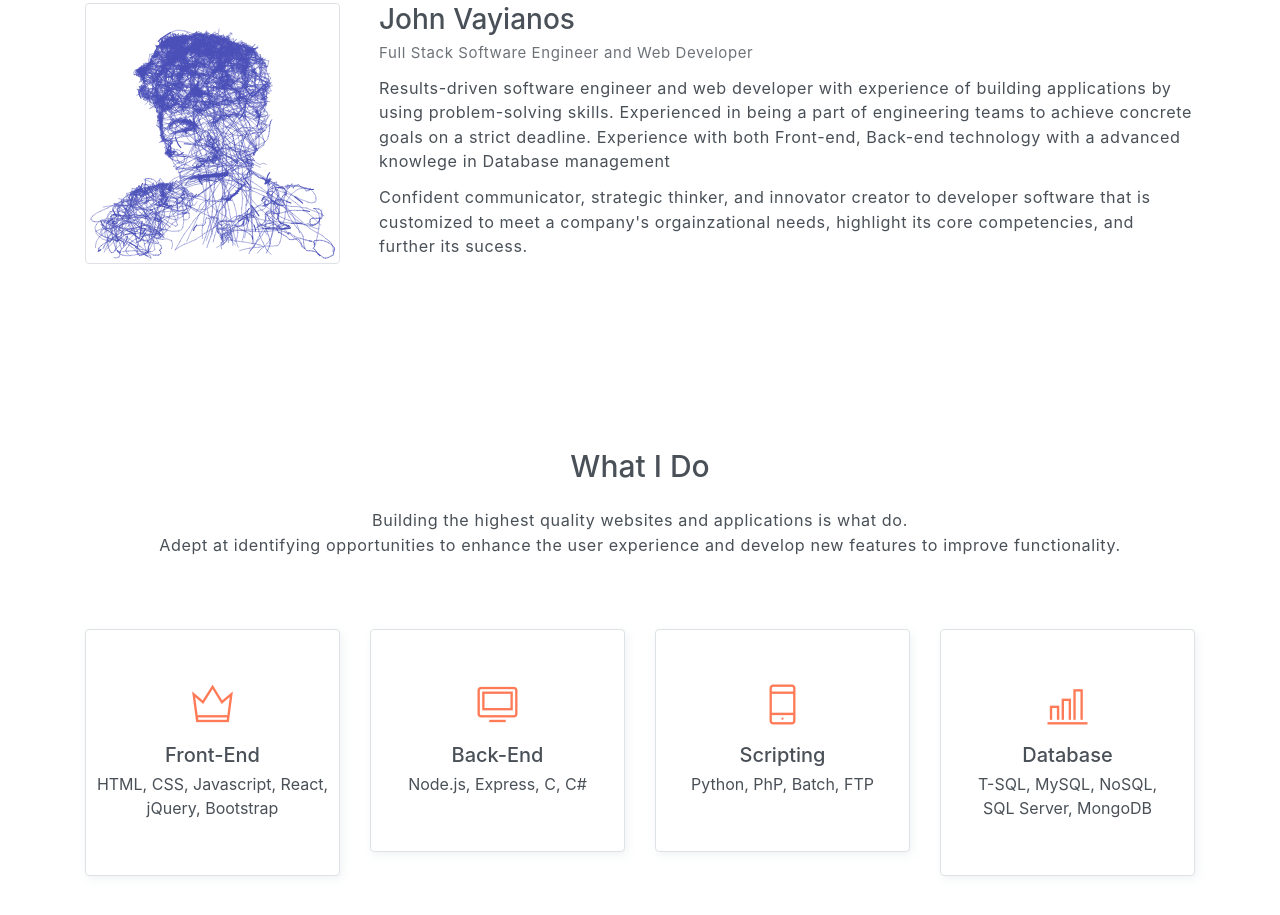
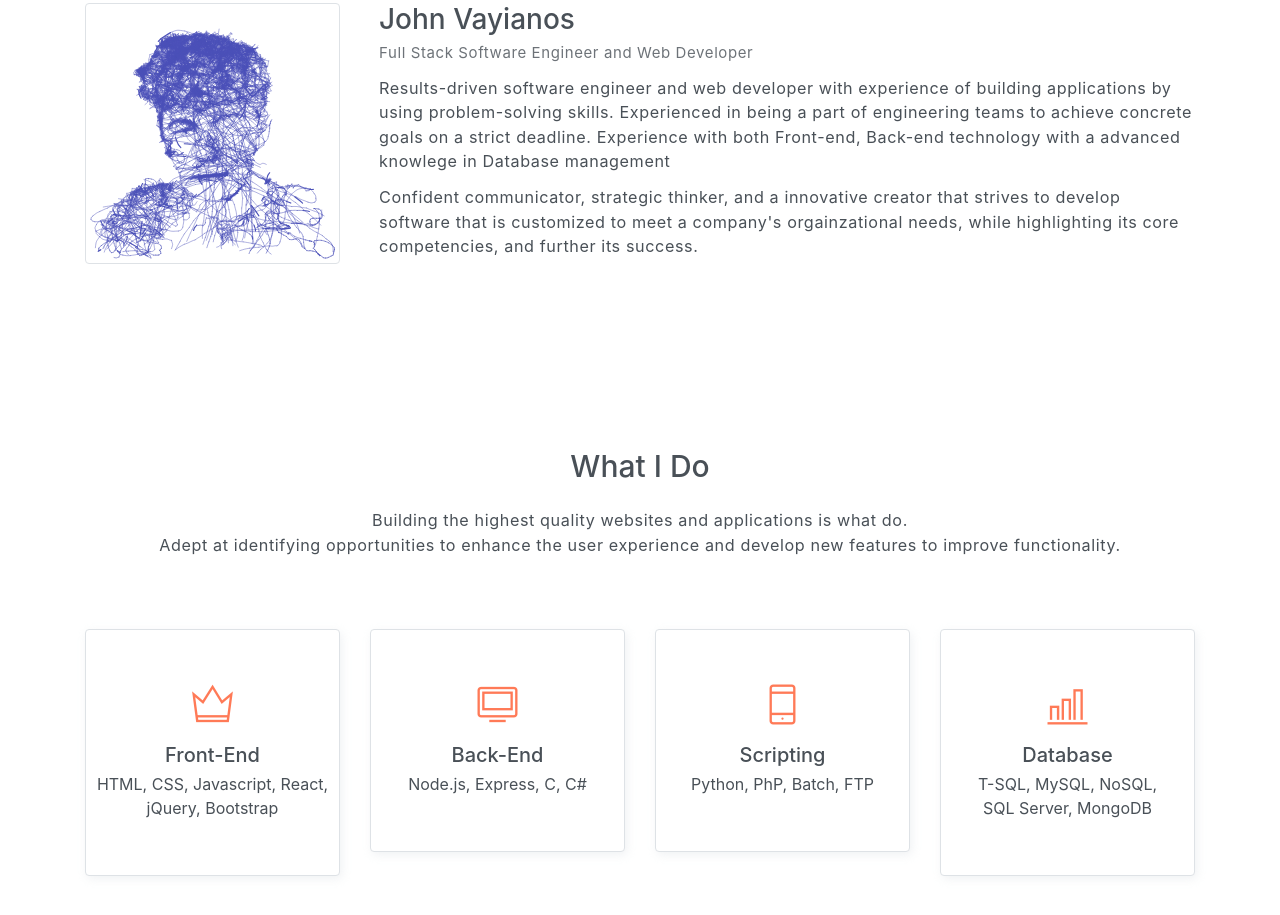
Before and after one commit to jcv12/Portfolio, a website: page index.html in a window 1280 px wide. Shown: the part 893-1808 px from the top of the page. Drawn offline with Linux system fonts and the light colour scheme.

Commit message:
additional spell checks

```diff
--- a/index.html
+++ b/index.html
@@ -74,7 +74,7 @@
                     <h6 class="title">John Vayianos</h6>
                     <p class="subtitle">Full Stack Software Engineer and Web Developer</p>
                     <p>Results-driven software engineer and web developer with experience of building applications by using problem-solving skills. Experienced in being a part of engineering teams to achieve concrete goals on a strict deadline. Experience with both Front-end, Back-end technology with a advanced knowlege in Database management</p>
-                    <p>Confident communicator, strategic thinker, and innovator creator to developer software that is customized to meet a company's orgainzational needs, highlight its core competencies, and further its sucess.</p>
+                    <p>Confident communicator, strategic thinker, and a innovative creator that strives to develop software that is customized to meet a company's orgainzational needs, while highlighting its core competencies, and further its success.</p>
                 </div>
             </div>
         </div>
```
